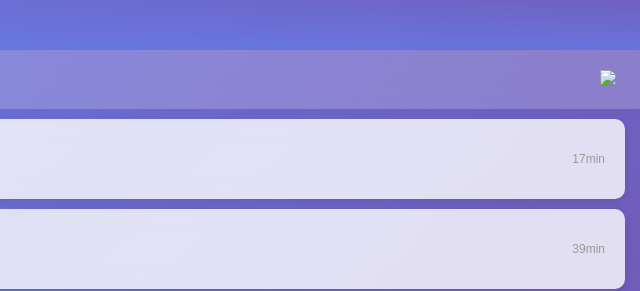
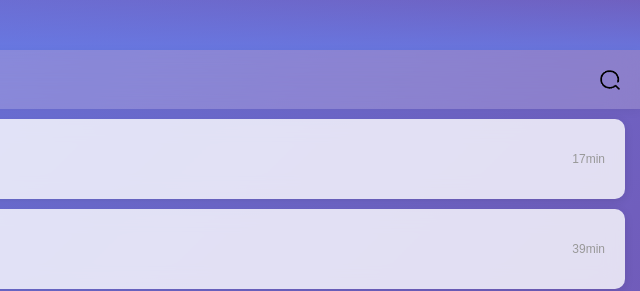
Before and after one commit to zmhh-5126/HeartHeal, a plain HTML site: page chat.html in a window 1280 px wide. Shown: the part 168-459 px from the top of the page, 640-1280 px from the left. Drawn offline with Linux system fonts and the light colour scheme.

Commit message:
Update chat.html

```diff
--- a/chat.html
+++ b/chat.html
@@ -430,7 +430,7 @@
 
     <div class="header-bar">
         <h1>聊天列表</h1>
-        <img src="image/search.png" alt="搜索" class="search-icon">
+        <img src="HeartHeal_Final/search.png" alt="搜索" class="search-icon">
     </div>
 
     <div class="chat-list">
```
